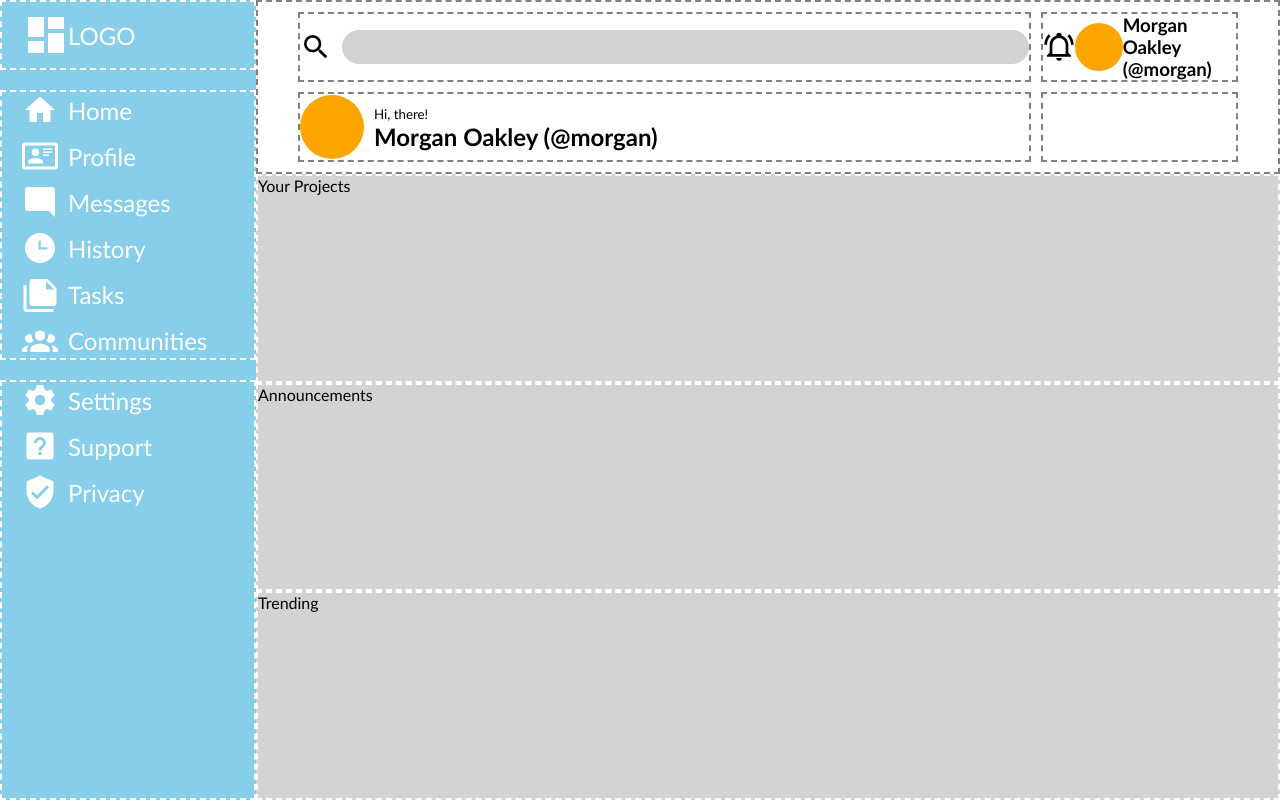
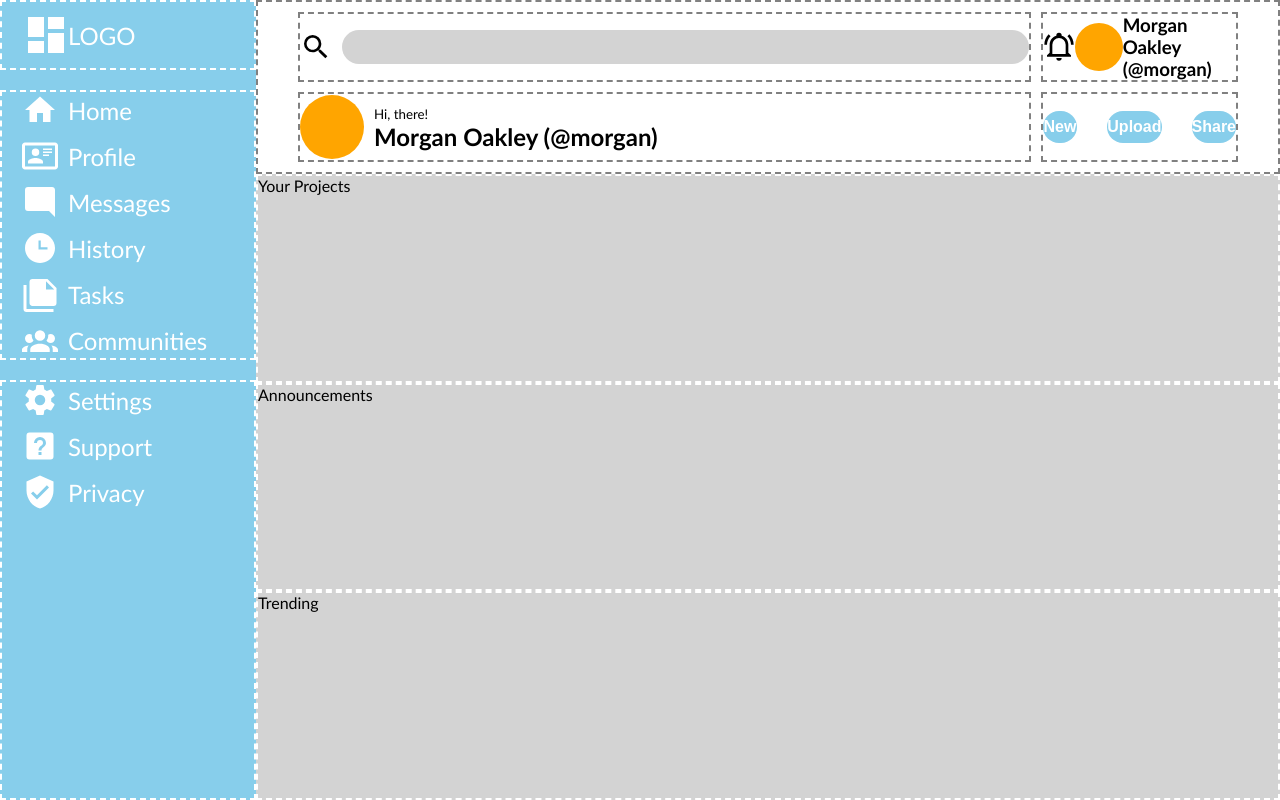
Before and after one commit to mdmn07C5/admin-dashboard, a plain HTML site: page index.html in a window 1280 px wide. Drawn offline with Linux system fonts and the light colour scheme.

Commit message:
Adds bottom right (buttons) header

```diff
--- a/index.html
+++ b/index.html
@@ -52,7 +52,11 @@
                 <h2>Morgan Oakley (@morgan)</h2>
             </div>
         </div>
-        <div id="bottom-right"></div>
+        <div id="buttons">
+            <button type="button">New</button>
+            <button type="button">Upload</button>
+            <button type="button">Share</button>
+        </div>
 
     </div>
     <div id="main-content">
--- a/style.css
+++ b/style.css
@@ -123,6 +123,23 @@ nav > * {
     width: 4em;
 }
 
+#buttons  {
+    display: grid;
+    grid-template-columns: repeat(3, 1fr);
+    align-items: center;
+    gap: 30px;
+}
+
+#header #buttons button {
+    background-color: var(---accent-color1);
+    color: var(---foreground-color);
+    font-size: 1em;
+    font-weight: bolder;
+    height: 2em;
+    border-radius: 50px;
+    border: none;
+}
+
 
 #main-content {
     display: grid;
```
